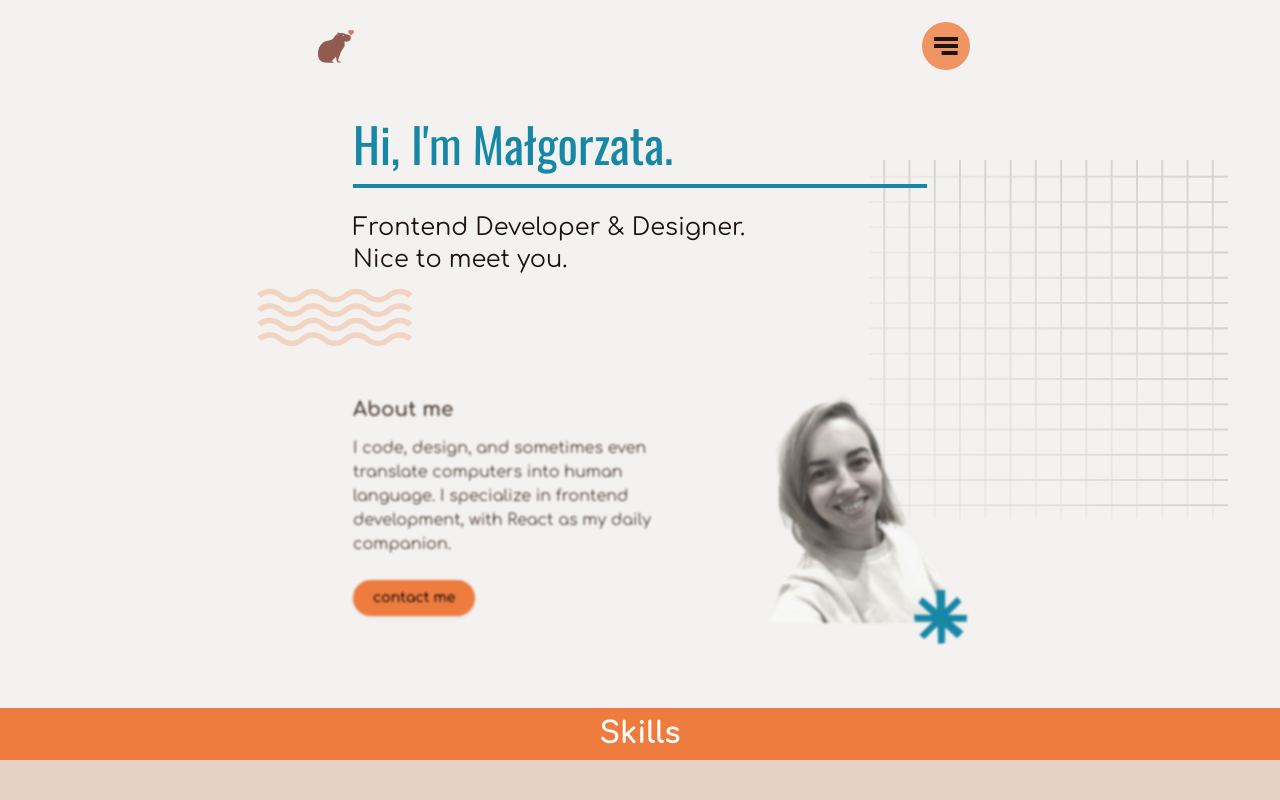
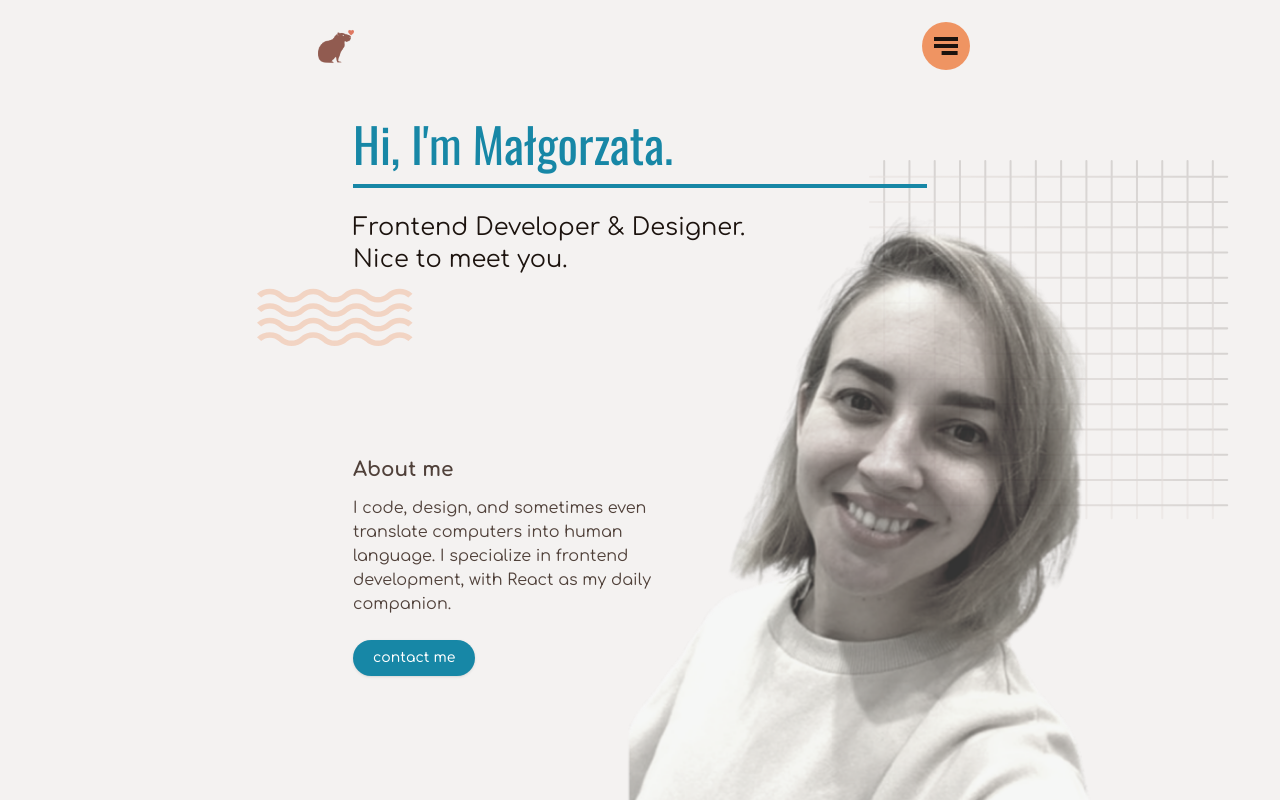
Before and after one commit to karibara/karibara-next-website, a Next.js app: page / in a window 1280 px wide. Shown: the top 800 px of the page. Built offline with nearby package versions, Linux system fonts and the light colour scheme; what tailwindcss-motion would draw is missing.

Commit message:
Update AboutMe and button styles.

```diff
--- a/src/app/page.tsx
+++ b/src/app/page.tsx
@@ -8,8 +8,8 @@ import Image from "next/image";
 export default function Home() {
   return (
     <div className="  pt-20 font-[family-name:var(--font-comfortaa-sans)]">
-      <div className="flex flex-col gap-16 items-center">
-        <div className="relative w-full max-w-[654px] grid place-items-center gap-10 ">
+      <div className="flex flex-col md:gap-16 items-center">
+        <div className="relative w-full max-w-[654px] grid place-items-center gap-10 overflow-x-hidden md:overflow-visible">
           {/* HASH PATTERN */}
           <Image
             src="/hash-pattern.svg"
--- a/src/components/sections/AboutMe.tsx
+++ b/src/components/sections/AboutMe.tsx
@@ -2,51 +2,47 @@
 
 import Image from "next/image";
 import { Button } from "../ui/button";
-import { motion } from "framer-motion";
+// import { motion } from "framer-motion";
 
 export const AboutMe: React.FC = () => {
   return (
-    <motion.div
-      initial={{ scale: 1, opacity: 1, filter: "blur(15px)" }}
-      whileInView={{ scale: 1, opacity: 1, filter: "blur(0px)" }}
-      transition={{
-        type: "spring",
-        stiffness: 80,
-        damping: 60,
-        duration: 8,
-        delay: 4,
-      }}
-    >
-      <div className="relative max-w-[654px] mx-auto">
-        <div className=" flex flex-col md:flex-row items-stretch  overflow-hidden">
-          {/* text */}
-          <div className="w-full md:w-2/3 px-6 py-4 md:px-10 md:pt-10 flex flex-col justify-center">
-            <h3 className="text-lg lg:text-xl font-bold">About me</h3>
-            <div className="my-3 text-sm lg:text-base">
-              <p>
-                I code, design, and sometimes even translate computers into
-                human language. I specialize in frontend development, with React
-                as my daily companion.
-              </p>
-
-              <Button className="mt-6 w-full md:w-auto">contact me</Button>
-            </div>
-          </div>
-
-          {/* IMAGE */}
-          <div
-            className="relative w-full md:w-1/3 h-64 md:h-auto flex items-cen
-          ter justify-end "
-          >
+    // <motion.div
+    //   initial={{ scale: 1, opacity: 1, filter: "blur(15px)" }}
+    //   whileInView={{ scale: 1, opacity: 1, filter: "blur(0px)" }}
+    //   transition={{
+    //     type: "spring",
+    //     stiffness: 80,
+    //     damping: 60,
+    //     duration: 8,
+    //     delay: 4,
+    //   }}
+    // >
+    <div className="relative max-w-[654px] mx-auto ">
+      <div className=" grid grid-cols-2 items-center relative">
+        {/* IMAGE - mobile */}
+        <div className="order-1 md:order-2 relative flex  justify-end overflow-visible">
+          <div className="relative w-64 h-72 md:w-[380px] md:h-[420px] overflow-visible">
             <Image
               src="/profile-photo-no-bg.png"
+              alt="profile photo"
               fill
-              alt="profile photo"
-              className="object-contain object-right "
+              className="object-contain -scale-x-[1.25] scale-y-[1.25] md:-scale-x-[1.5] md:scale-y-[1.5] -translate-y-10 lg:translate-x-16    z-10 pointer-events-none select-none"
             />
           </div>
         </div>
+
+        {/* TEXT */}
+        <div className="order-2 md:order-1 relative z-20  p-6 md:pl-10  md:-mr-10">
+          <h3 className="text-lg lg:text-xl font-bold mb-3">About me</h3>
+          <p className="text-sm lg:text-base">
+            I code, design, and sometimes even translate computers into human
+            language. I specialize in frontend development, with React as my
+            daily companion.
+          </p>
+          <Button className="mt-6 w-full md:w-auto">contact me</Button>
+        </div>
       </div>
-    </motion.div>
+    </div>
+    // </motion.div>
   );
 };
--- a/src/components/ui/button.tsx
+++ b/src/components/ui/button.tsx
@@ -10,7 +10,7 @@ const buttonVariants = cva(
     variants: {
       variant: {
         default:
-          "bg-orangeKari text-black shadow hover:bg-orangeKari/80 hover:translate-y-px  ",
+          "bg-blueKari text-black shadow hover:bg-blueKari/80 hover:translate-y-px text-white ",
         destructive:
           "bg-destructive text-destructive-foreground shadow-sm hover:bg-destructive/90",
         outline:
```
Also changed, not shown: public/profile-photo-no-bg.png.
